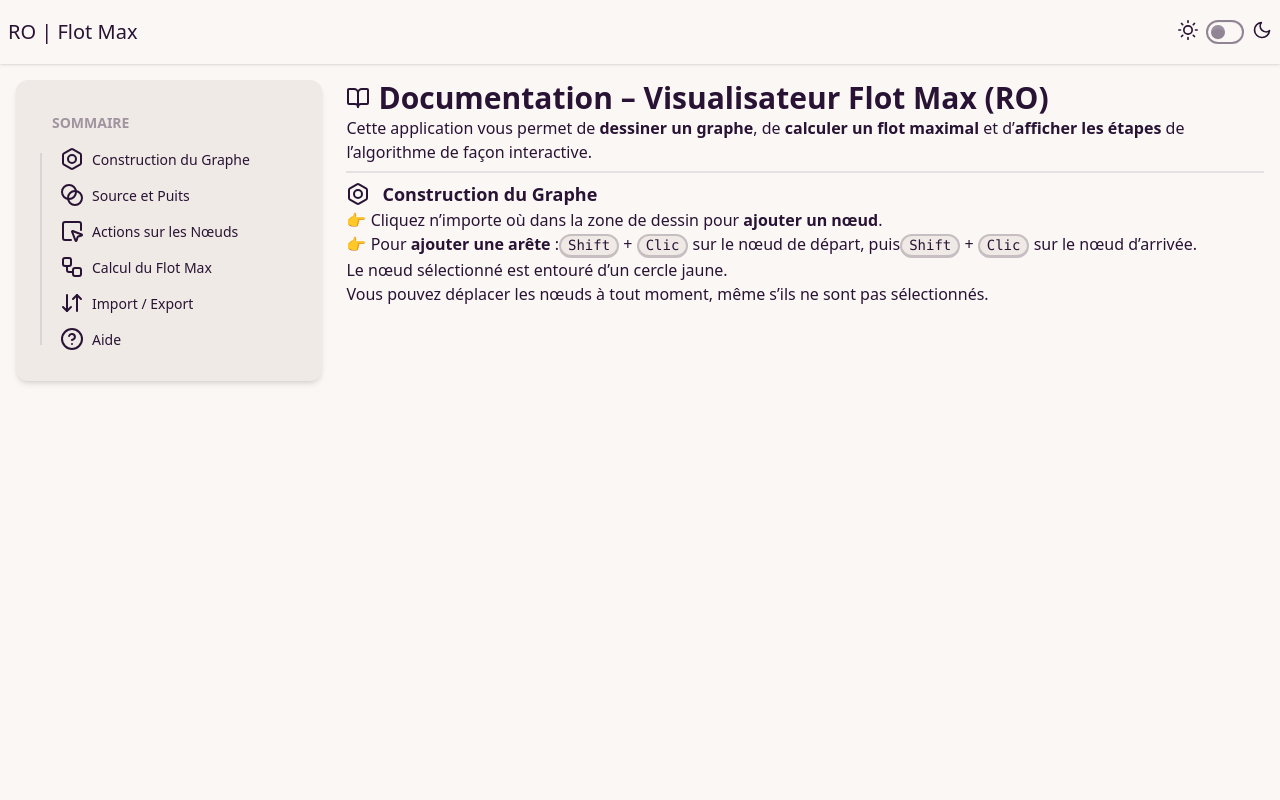
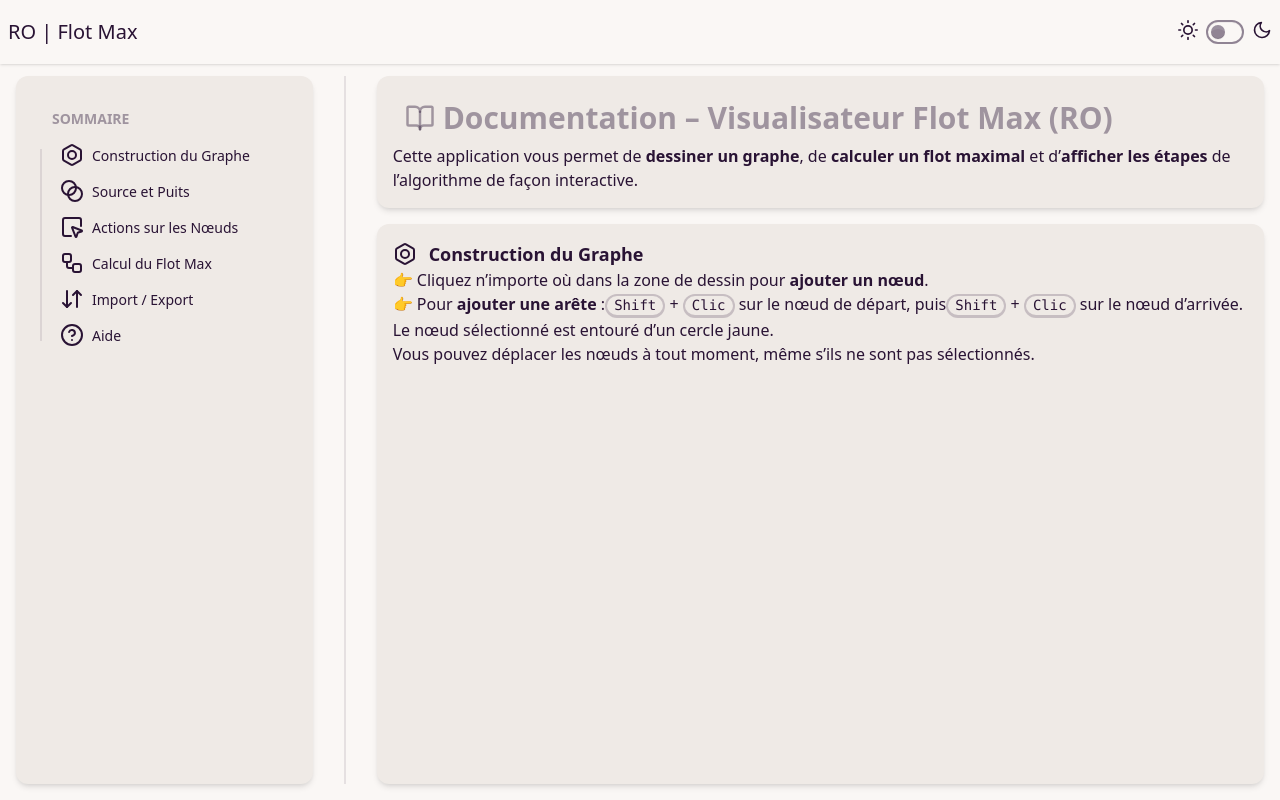
Before and after one commit to wharton-SP/RO, a React (Vite) app in the folder RO-Visualisation/: page /docs in a window 1280 px wide. Built offline with nearby package versions, Linux system fonts and the light colour scheme; no server answers.

Commit message:
Update : restructure Docs component layout for improved readability and organization

```diff
--- a/RO-Visualisation/src/pages/Docs.jsx
+++ b/RO-Visualisation/src/pages/Docs.jsx
@@ -16,9 +16,10 @@ const Docs = () => {
     }
 
     return (
+        <div className='absolute h-screen w-screen -z-10 top-0 left-0 overflow-hidden pt-15'>
             <div className="flex flex-col lg:flex-row h-full p-4 gap-6">
                 {/* Sidebar gauche */}
-            <aside className="lg:w-1/4 w-full bg-base-200 p-4 rounded-xl shadow-md h-fit sticky top-4">
+                <aside className="lg:w-1/4 w-full bg-base-200 p-4 rounded-xl shadow-md ">
                     <ul className="menu">
                         <li>
                             <h2 className="menu-title uppercase">Sommaire</h2>
@@ -33,11 +34,12 @@ const Docs = () => {
                         </li>
                     </ul>
                 </aside>
-
+                <div className="divider divider-horizontal"></div>
                 {/* Contenu principal */}
-            <main className="lg:w-3/4 w-full prose prose-lg max-w-none">
-                <h1 className="text-3xl font-bold flex items-center gap-2">
-                    <BookOpenIcon className="w-6 h-6" />
+                <main className="lg:w-3/4 w-full flex flex-col gap-4">
+                    <div className="w-full bg-base-200 p-4 rounded-xl shadow-md">
+                        <h1 className="menu-title text-3xl font-bold flex items-center gap-2">
+                            <BookOpenIcon size={30} />
                             Documentation – Visualisateur Flot Max (RO)
                         </h1>
 
@@ -45,18 +47,21 @@ const Docs = () => {
                             Cette application vous permet de <strong>dessiner un graphe</strong>, de <strong>calculer un flot
                                 maximal</strong> et d’<strong>afficher les étapes</strong> de l’algorithme de façon interactive.
                         </p>
+                    </div>
 
-                <div className="divider"></div>
-
+                    <div className="w-full bg-base-200 p-4 rounded-xl shadow-md h-full">
                         {(section === "Build") && <Build />}
                         {(section === "Source") && <SuperNodes />}
                         {(section === "Action") && <Action />}
                         {(section === "Calcul") && <Calcul />}
                         {(section === "ImpExp") && <ImporExport />}
                         {(section === "Help") && <Help />}
+                    </div>
 
                 </main>
             </div>
+        </div>
+
     );
 };
 
```
Lines whose indentation alone changed are shown as unchanged.
